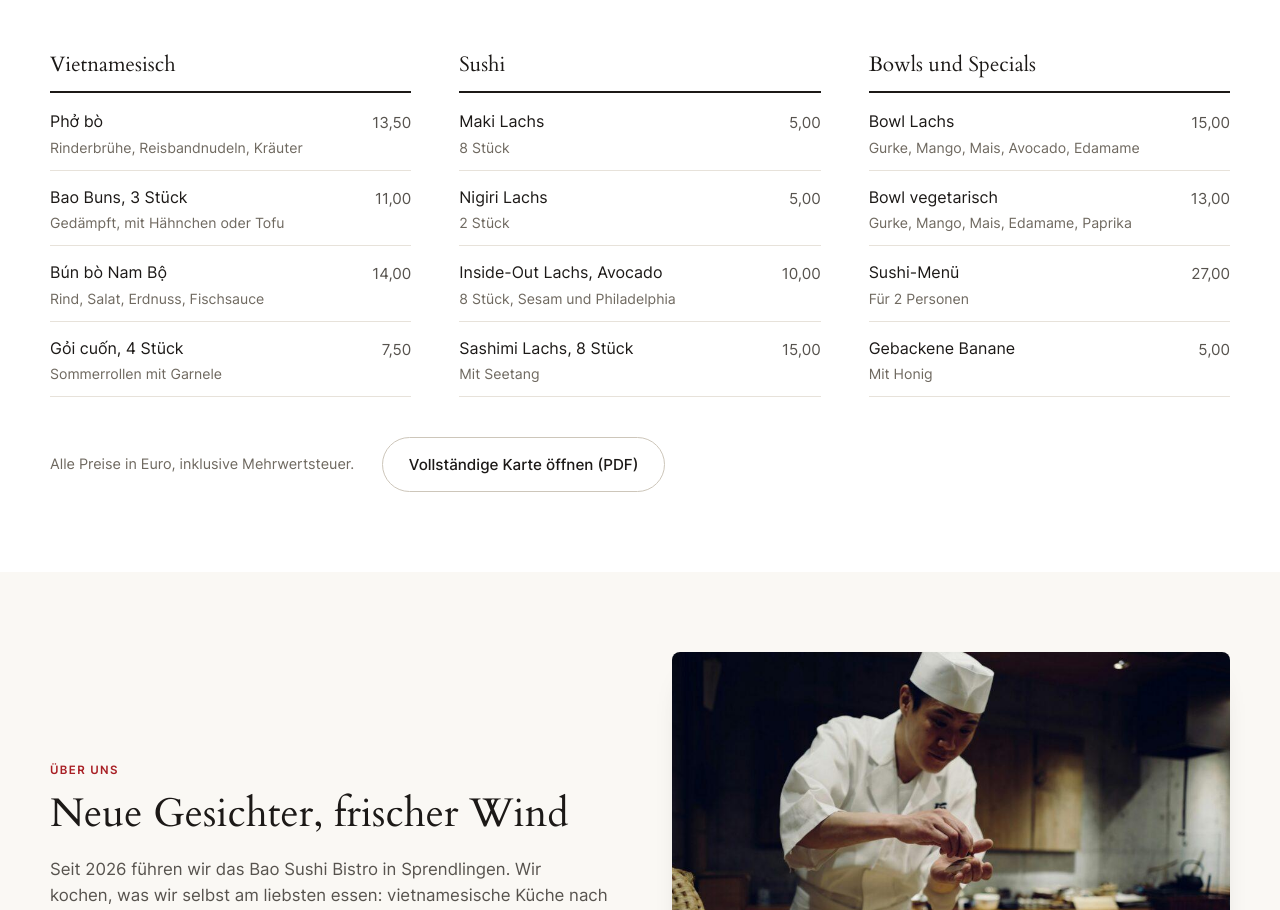
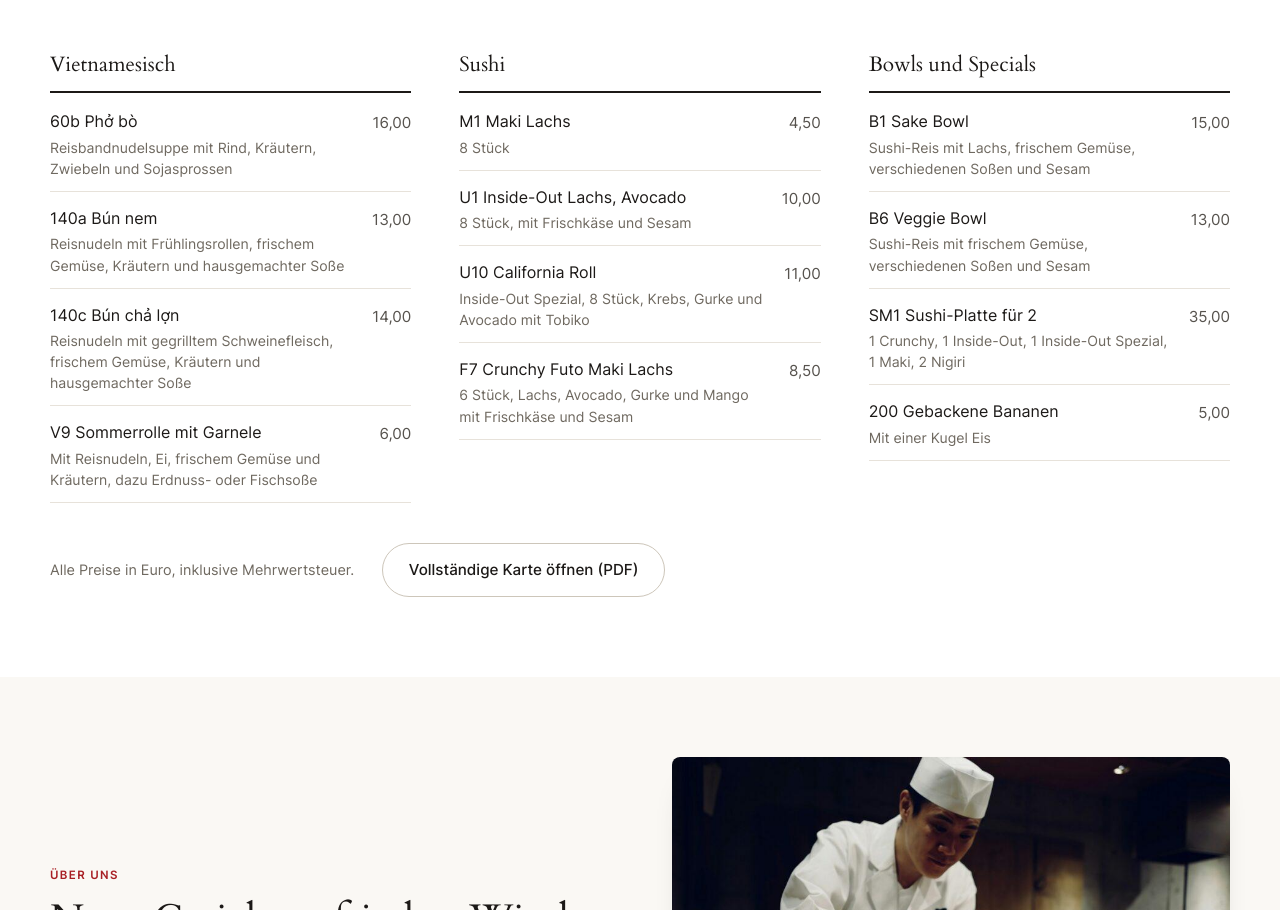
Before and after one commit to QuynhMaiNguyen/BaoSushi-Dreieich, a plain HTML site: page index.html in a window 1280 px wide. Shown: the part 2291-3201 px from the top of the page. Drawn offline with Linux system fonts and the light colour scheme.

Commit message:
Highlights updates

```diff
--- a/index.html
+++ b/index.html
@@ -257,31 +257,31 @@
             <h3>Vietnamesisch</h3>
             <div class="menu-item">
               <div>
-                <div class="menu-item__name">Phở bò</div>
-                <div class="menu-item__desc">Rinderbrühe, Reisbandnudeln, Kräuter</div>
+                <div class="menu-item__name">60b Phở bò</div>
+                <div class="menu-item__desc">Reisbandnudelsuppe mit Rind, Kräutern, Zwiebeln und Sojasprossen</div>
               </div>
-              <span class="menu-item__price">13,50</span>
+              <span class="menu-item__price">16,00</span>
             </div>
             <div class="menu-item">
               <div>
-                <div class="menu-item__name">Bao Buns, 3 Stück</div>
-                <div class="menu-item__desc">Gedämpft, mit Hähnchen oder Tofu</div>
+                <div class="menu-item__name">140a Bún nem</div>
+                <div class="menu-item__desc">Reisnudeln mit Frühlingsrollen, frischem Gemüse, Kräutern und hausgemachter Soße</div>
               </div>
-              <span class="menu-item__price">11,00</span>
+              <span class="menu-item__price">13,00</span>
             </div>
             <div class="menu-item">
               <div>
-                <div class="menu-item__name">Bún bò Nam Bộ</div>
-                <div class="menu-item__desc">Rind, Salat, Erdnuss, Fischsauce</div>
+                <div class="menu-item__name">140c Bún chả lợn</div>
+                <div class="menu-item__desc">Reisnudeln mit gegrilltem Schweinefleisch, frischem Gemüse, Kräutern und hausgemachter Soße</div>
               </div>
               <span class="menu-item__price">14,00</span>
             </div>
             <div class="menu-item">
               <div>
-                <div class="menu-item__name">Gỏi cuốn, 4 Stück</div>
-                <div class="menu-item__desc">Sommerrollen mit Garnele</div>
+                <div class="menu-item__name">V9 Sommerrolle mit Garnele</div>
+                <div class="menu-item__desc">Mit Reisnudeln, Ei, frischem Gemüse und Kräutern, dazu Erdnuss- oder Fischsoße</div>
               </div>
-              <span class="menu-item__price">7,50</span>
+              <span class="menu-item__price">6,00</span>
             </div>
           </div>
 
@@ -289,31 +289,31 @@
             <h3>Sushi</h3>
             <div class="menu-item">
               <div>
-                <div class="menu-item__name">Maki Lachs</div>
+                <div class="menu-item__name">M1 Maki Lachs</div>
                 <div class="menu-item__desc">8 Stück</div>
               </div>
-              <span class="menu-item__price">5,00</span>
+              <span class="menu-item__price">4,50</span>
             </div>
             <div class="menu-item">
               <div>
-                <div class="menu-item__name">Nigiri Lachs</div>
-                <div class="menu-item__desc">2 Stück</div>
-              </div>
-              <span class="menu-item__price">5,00</span>
-            </div>
-            <div class="menu-item">
-              <div>
-                <div class="menu-item__name">Inside-Out Lachs, Avocado</div>
-                <div class="menu-item__desc">8 Stück, Sesam und Philadelphia</div>
+                <div class="menu-item__name">U1 Inside-Out Lachs, Avocado</div>
+                <div class="menu-item__desc">8 Stück, mit Frischkäse und Sesam</div>
               </div>
               <span class="menu-item__price">10,00</span>
             </div>
             <div class="menu-item">
               <div>
-                <div class="menu-item__name">Sashimi Lachs, 8 Stück</div>
-                <div class="menu-item__desc">Mit Seetang</div>
+                <div class="menu-item__name">U10 California Roll</div>
+                <div class="menu-item__desc">Inside-Out Spezial, 8 Stück, Krebs, Gurke und Avocado mit Tobiko</div>
               </div>
-              <span class="menu-item__price">15,00</span>
+              <span class="menu-item__price">11,00</span>
+            </div>
+            <div class="menu-item">
+              <div>
+                <div class="menu-item__name">F7 Crunchy Futo Maki Lachs</div>
+                <div class="menu-item__desc">6 Stück, Lachs, Avocado, Gurke und Mango mit Frischkäse und Sesam</div>
+              </div>
+              <span class="menu-item__price">8,50</span>
             </div>
           </div>
 
@@ -321,29 +321,29 @@
             <h3>Bowls und Specials</h3>
             <div class="menu-item">
               <div>
-                <div class="menu-item__name">Bowl Lachs</div>
-                <div class="menu-item__desc">Gurke, Mango, Mais, Avocado, Edamame</div>
+                <div class="menu-item__name">B1 Sake Bowl</div>
+                <div class="menu-item__desc">Sushi-Reis mit Lachs, frischem Gemüse, verschiedenen Soßen und Sesam</div>
               </div>
               <span class="menu-item__price">15,00</span>
             </div>
             <div class="menu-item">
               <div>
-                <div class="menu-item__name">Bowl vegetarisch</div>
-                <div class="menu-item__desc">Gurke, Mango, Mais, Edamame, Paprika</div>
+                <div class="menu-item__name">B6 Veggie Bowl</div>
+                <div class="menu-item__desc">Sushi-Reis mit frischem Gemüse, verschiedenen Soßen und Sesam</div>
               </div>
               <span class="menu-item__price">13,00</span>
             </div>
             <div class="menu-item">
               <div>
-                <div class="menu-item__name">Sushi-Menü</div>
-                <div class="menu-item__desc">Für 2 Personen</div>
+                <div class="menu-item__name">SM1 Sushi-Platte für 2</div>
+                <div class="menu-item__desc">1 Crunchy, 1 Inside-Out, 1 Inside-Out Spezial, 1 Maki, 2 Nigiri</div>
               </div>
-              <span class="menu-item__price">27,00</span>
+              <span class="menu-item__price">35,00</span>
             </div>
             <div class="menu-item">
               <div>
-                <div class="menu-item__name">Gebackene Banane</div>
-                <div class="menu-item__desc">Mit Honig</div>
+                <div class="menu-item__name">200 Gebackene Bananen</div>
+                <div class="menu-item__desc">Mit einer Kugel Eis</div>
               </div>
               <span class="menu-item__price">5,00</span>
             </div>
```
Also changed, not shown: speisekarte.html (+34 -34 lines).
